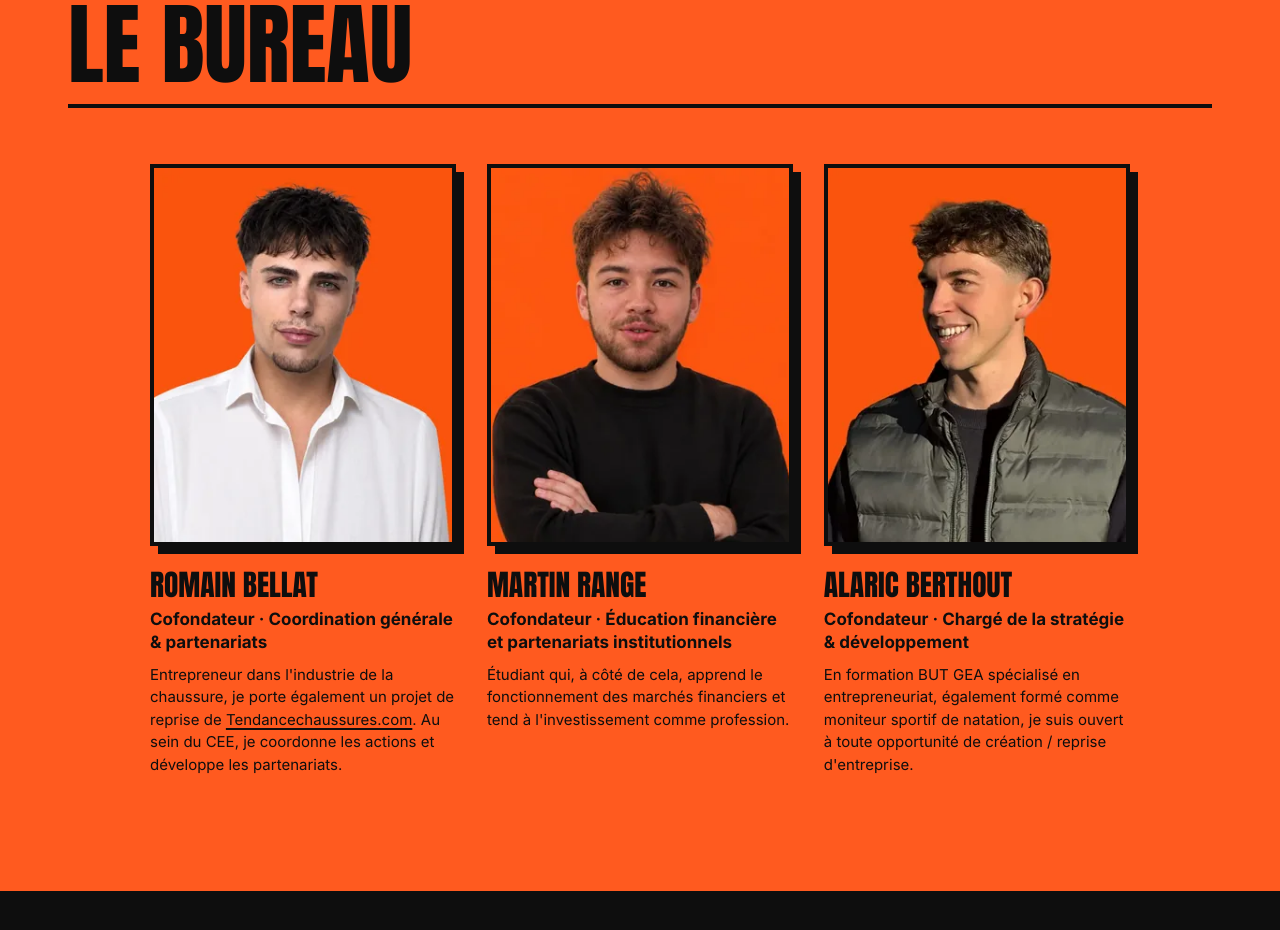
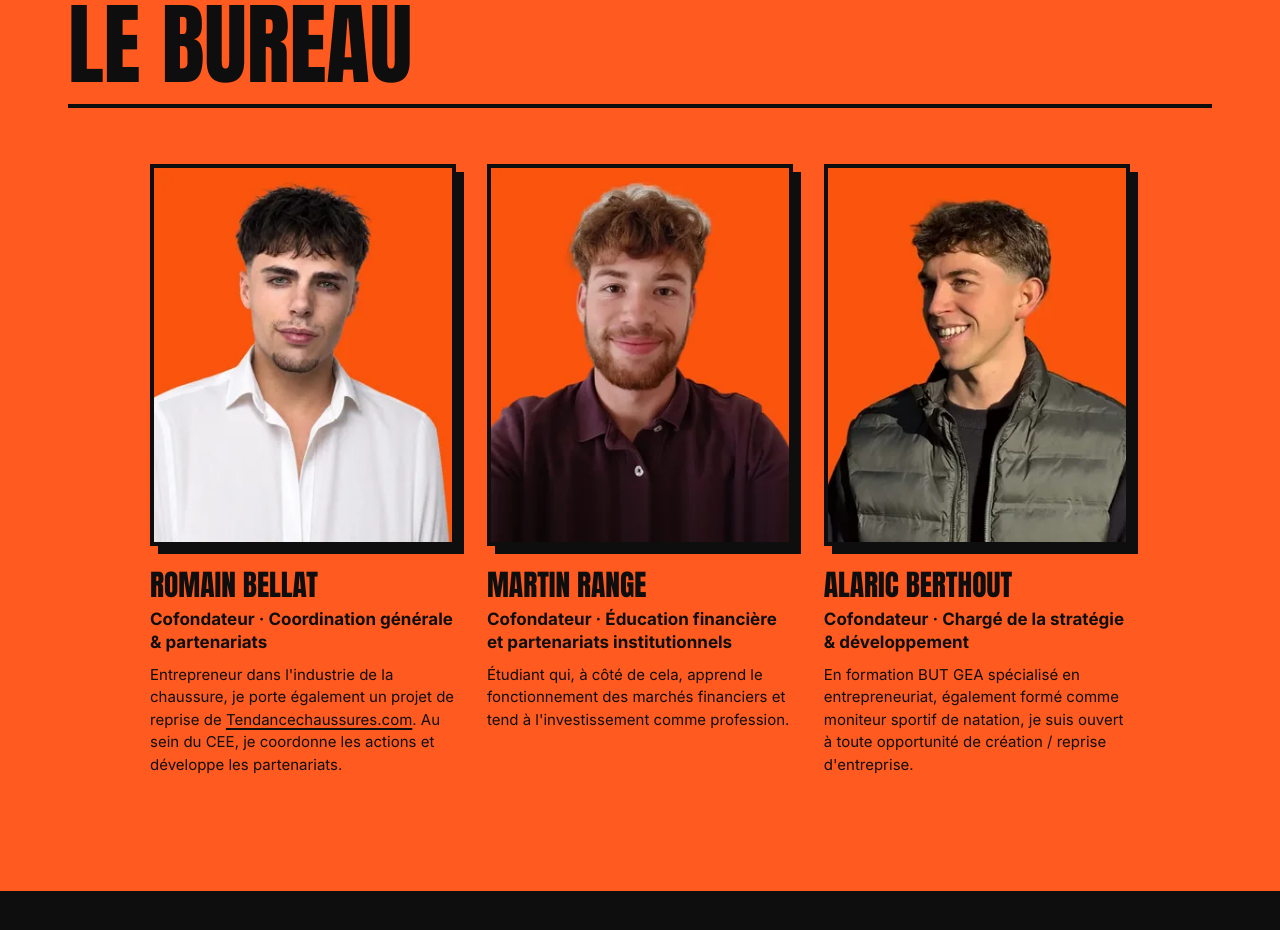
Before and after one commit to GraphfrOnline/cee-nime, a plain HTML site: page index.html in a window 1280 px wide. Shown: the part 2108-3038 px from the top of the page. Drawn offline with Linux system fonts and the light colour scheme.

Commit message:
Bureau : vrai portrait de Martin Range, détouré sur fond orange
Photo envoyée par le club, détourée en local (rembg isnet + affinage des
cheveux), posée sur l'orange des autres portraits (#FA540D) et cadrée
comme eux en 600x750. Le bas du polo est prolongé (la photo s'arrêtait
au buste). L'ancienne photo, qui montrait une autre personne, est retirée.

Co-Authored-By: Claude Opus 5.5 <noreply@anthropic.com>

```diff
--- a/index.html
+++ b/index.html
@@ -175,7 +175,7 @@
         <p data-i18n="b1r">Entrepreneur dans l'industrie de la chaussure, je porte également un projet de reprise de <a href="http://tendancechaussures.com" rel="noopener">Tendancechaussures.com</a>. Au sein du CEE, je coordonne les actions et développe les partenariats.</p>
       </article>
       <article class="member reveal">
-        <div class="member__ph member__ph--photo"><img src="/assets/img/bureau_martin-v3-320.webp" srcset="/assets/img/bureau_martin-v3-320.webp 320w, /assets/img/bureau_martin-v3-600.webp 600w" sizes="(max-width: 600px) 90vw, 300px" width="600" height="750" alt="Martin Range" loading="lazy" decoding="async"></div>
+        <div class="member__ph member__ph--photo"><img src="/assets/img/bureau_martin-v4-320.webp" srcset="/assets/img/bureau_martin-v4-320.webp 320w, /assets/img/bureau_martin-v4-600.webp 600w" sizes="(max-width: 600px) 90vw, 300px" width="600" height="750" alt="Martin Range" loading="lazy" decoding="async"></div>
         <h3>Martin Range</h3>
         <p class="member__role" data-i18n="r2">Cofondateur · Éducation financière et partenariats institutionnels</p>
         <p data-i18n="b2">Étudiant qui, à côté de cela, apprend le fonctionnement des marchés financiers et tend à l'investissement comme profession.</p>
```
Also changed, not shown: assets/img/bureau_martin-v3-320.webp (deleted), assets/img/bureau_martin-v3-600.webp (deleted), assets/img/bureau_martin-v4-320.webp (added), assets/img/bureau_martin-v4-600.webp (added).
